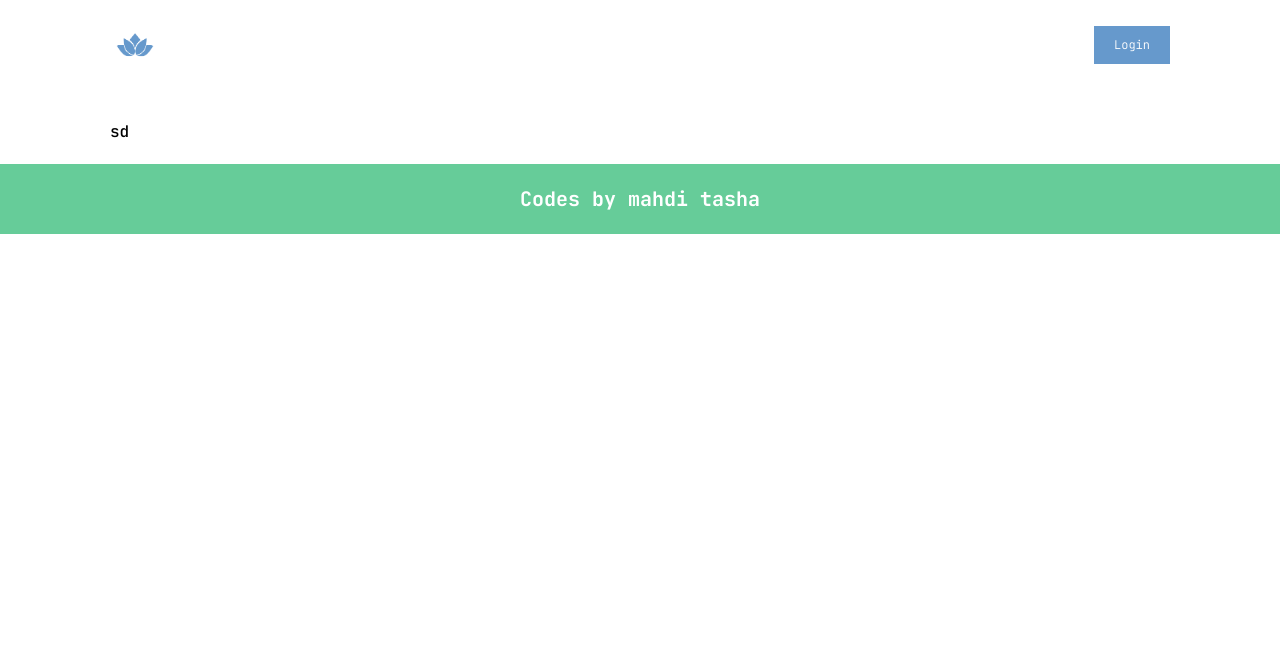
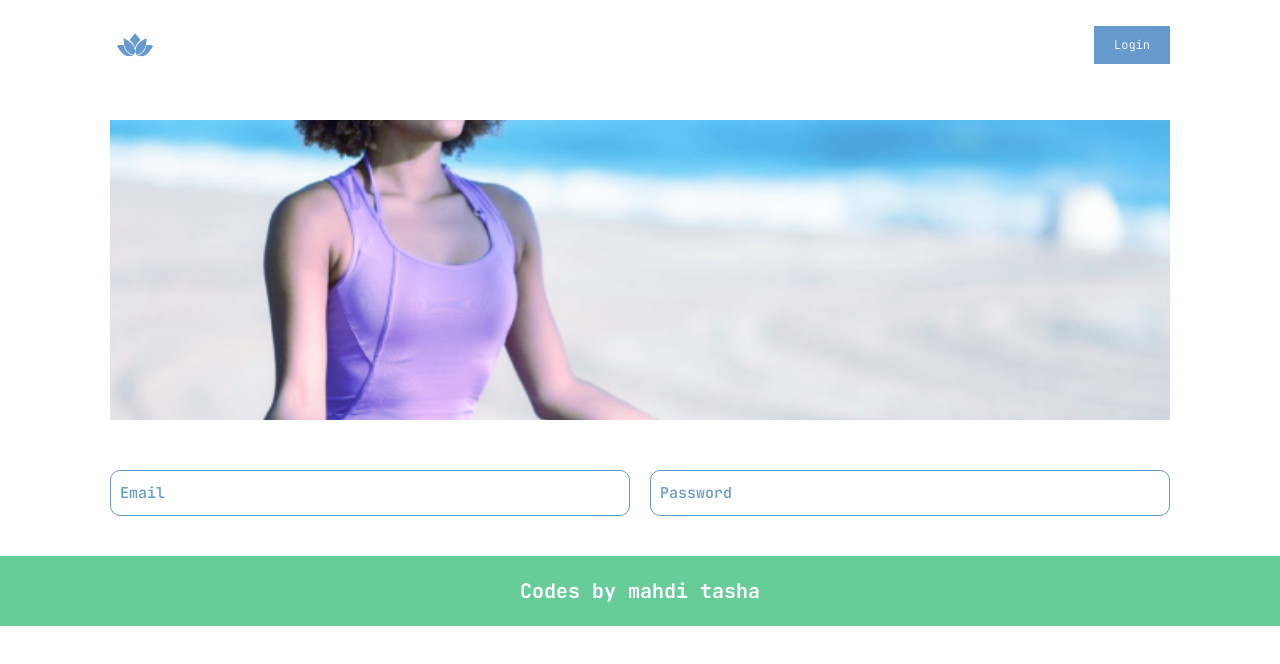
Before and after one commit to tasha-dev/i-will-be-good-web, a Next.js app: page /login in a window 1280 px wide. Shown: the top 664 px of the page. Built offline with nearby package versions, Linux system fonts and the light colour scheme; no server answers.

Commit message:
added some part of login page

```diff
--- a/app/login/page.tsx
+++ b/app/login/page.tsx
@@ -2,13 +2,17 @@
 // Importing part
 import PageComponent from "@/component/pageComponent";
 import { ReactNode } from "react";
+import MainImage from '@/public/img/page/public/img-woman-meditating.png';
+import Image from "next/image";
+import FormComponent from "@/component/section/login/formComponent";
 
 // Creating and exporting login page as default
 export default function LoginPage():ReactNode {
   // Returning JSX
   return (
     <PageComponent>
-      sd
+       <Image alt="Image of a woman meditating" src={MainImage.src} width={1000} height={1000} className="h-[300px] w-full object-cover mb-[50px]" />
+       <FormComponent />
     </PageComponent>
   );
 }
--- /dev/null
+++ b/chunk/inputComponent.tsx
@@ -0,0 +1,56 @@
+// Codes by mahdi tasha
+// Forcing nextJS to render this component as client side component
+'use client';
+
+// Importing part
+import { Dispatch, ReactNode, useState } from "react";
+import { UseFormRegister } from "react-hook-form";
+
+// Defining type of props
+interface propsType {
+  label: string;
+  register: UseFormRegister<any>;
+  errorText: string | undefined;
+  registerName: string;
+  className?: string;
+}
+
+// Creating and exporting input component as default
+export default function InputComponent({errorText, register, label, registerName, className}:propsType):ReactNode {
+  // Defining state of component
+  const [isFocused, setFocused]:[boolean, Dispatch<boolean>] = useState(false);
+  const [value, setValue]:[string, Dispatch<string>] = useState('');
+
+  // Returning JSX
+  return (
+      <div data-focused={isFocused} className={(className) ? className : ''}>
+          <div className="relative">
+          <input
+            {...register(registerName, {
+              onBlur: () => {(value.startsWith(' ') || value === '') ? setFocused(false) : setFocused(true);},
+              value: value,
+              onChange: (event) => {setValue(event.target.value)}
+            })}
+            className="border border-themeBlue bg-white text-themeBlue text-[16px] font-normal rounded-[10px] w-full p-[10px] transition-all duration-500 outline-none"
+            onFocus={() => setFocused(true)}
+          />
+          <label
+            data-focused={isFocused}
+            className="absolute bg-white text-themeBlue -translate-y-[50%] transition-all duration-500 data-[focused='false']:top-[50%] data-[focused='false']:left-[10px] data-[focused='false']:text-[15px] data-[focused='false']:px-0 data-[focused='true']:top-0 data-[focused='true']:left-[30px] data-[focused='true']:text-[12px] data-[focused='true']:px-[20px]"
+          >
+            {label}
+          </label>
+        </div>
+        {
+          (errorText)
+            ? (
+                <div className="mt-[20px]">
+                  <p className="text-red-600 lg:text-[16px] text-[13px] font-bold">
+                    {errorText}
+                  </p>
+                </div>
+              ) : false
+        }
+        </div>
+    );
+}
--- /dev/null
+++ b/component/section/login/formComponent.tsx
@@ -0,0 +1,60 @@
+// Codes by mahdi tasha
+// Forcing nextJS to render this component as client side component
+'use client';
+
+// Importing part
+import { ReactNode } from "react";
+import { SubmitHandler, useForm } from "react-hook-form";
+import { zodResolver } from "@hookform/resolvers/zod";
+import { z } from 'zod';
+import InputComponent from "@/chunk/inputComponent";
+
+// Defining type of form
+const formSchema = z.object({
+  email: z.string().email(),
+  password: z.string().min(8).max(12)
+})
+
+type formType = z.infer<typeof formSchema>;
+
+// Creating and exporting form component as default
+export default function FormComponent():ReactNode {
+  // Defining state of component
+  // Defining useForm hook
+  const {
+    register,
+    handleSubmit,
+    setError,
+    formState: {
+      errors,
+      isValidating
+    }
+  } = useForm<formType>({
+    resolver: zodResolver(formSchema)
+  })
+
+  // Defining a function to handle submit event
+  const onSubmitHandler:SubmitHandler<formType> = (data) => {
+    console.log(data);
+  }
+
+  // Returning JSX
+  return (
+    <form action="#" onSubmit={handleSubmit(onSubmitHandler)}>
+      <div className="grid lg:grid-cols-2 grid-cols-1 gap-[20px] mb-[20px]">
+         <InputComponent registerName="email" register={register} label="Email" errorText={errors.email?.message} />
+         <InputComponent registerName="password" register={register} label="Password" errorText={errors.password?.message} />
+      </div>
+      {
+        (errors.root?.message)
+          ? (
+            <div className="mt-[20px]">
+              <p className="text-red-600 lg:text-[16px] text-[13px] font-bold">
+                {errors.root?.message}
+              </p>
+            </div>
+          ) : false
+      }
+</form>
+  );
+}
--- a/package.json
+++ b/package.json
@@ -9,11 +9,14 @@
     "lint": "next lint"
   },
   "dependencies": {
+    "@hookform/resolvers": "^3.3.4",
     "data-fns": "^1.1.0",
     "firebase": "^10.8.0",
     "next": "14.1.0",
     "react": "^18",
-    "react-dom": "^18"
+    "react-dom": "^18",
+    "react-hook-form": "^7.50.1",
+    "zod": "^3.22.4"
   },
   "devDependencies": {
     "@types/node": "^20",
```
Also changed, not shown: 1 other file (tests, documents, lock files or other folders).
